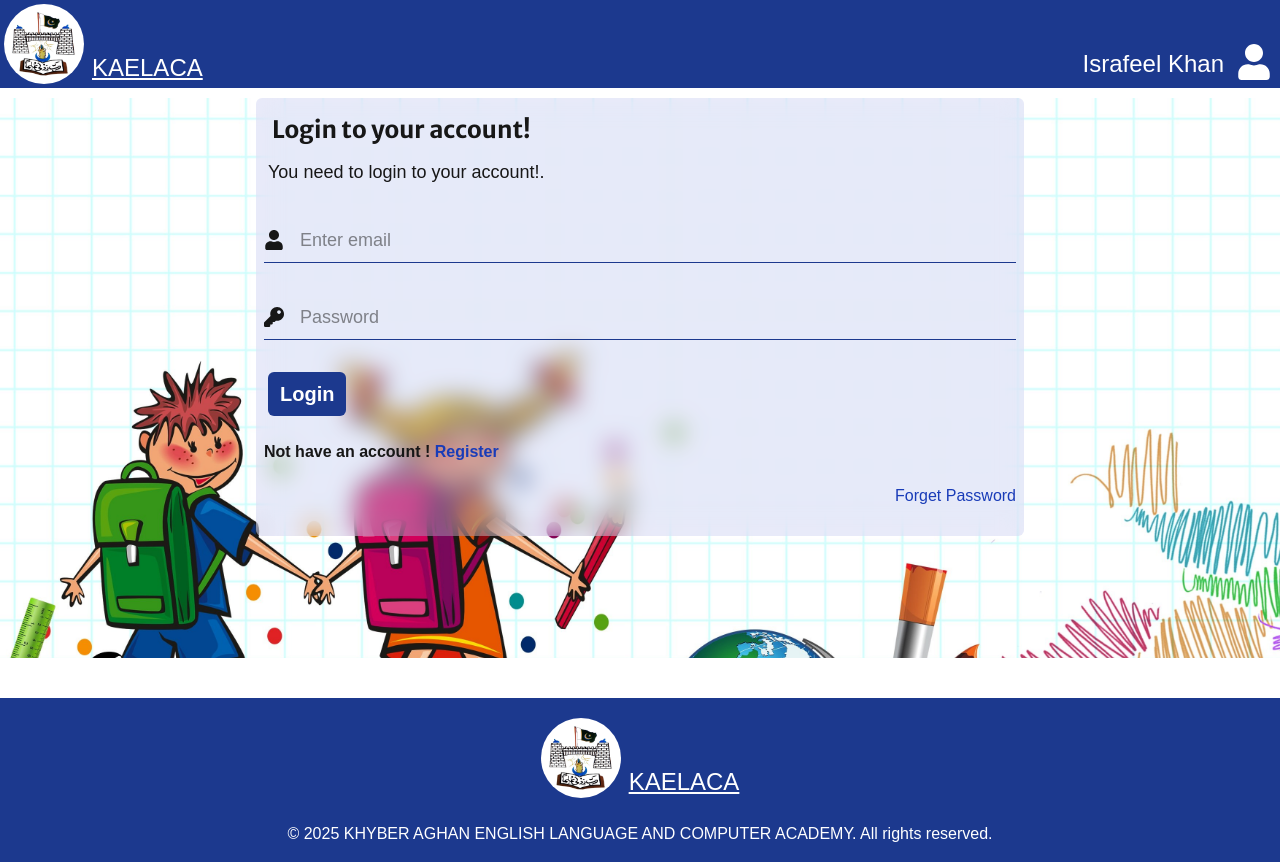
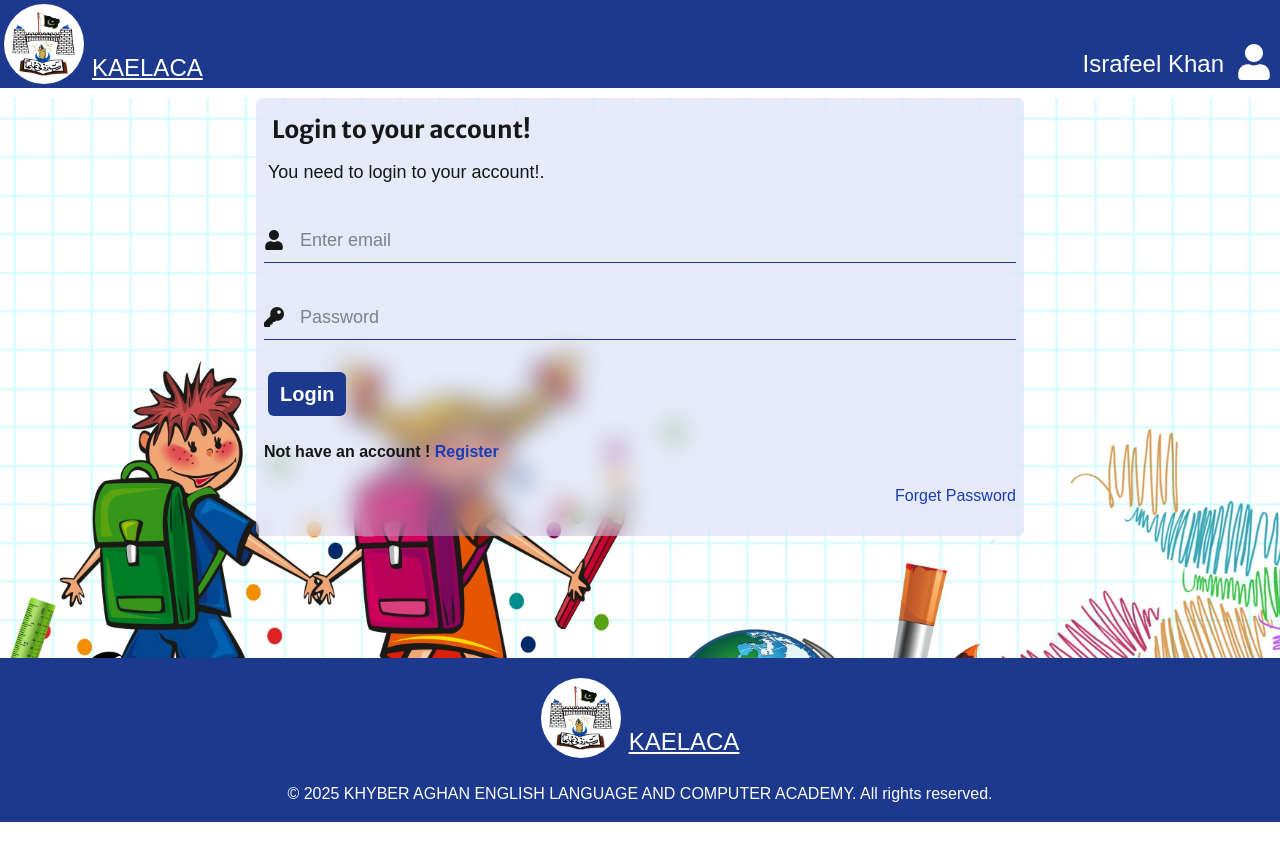
Before and after one commit to mhgkhan/kaelca, a Next.js app: page / in a window 1280 px wide. After the commit the page ends 822 px from the top, so only its background shows below. Built offline with nearby package versions, Linux system fonts and the light colour scheme; a web font is replaced by a local one.

Commit message:
fix footer

```diff
--- a/src/components/Footer.jsx
+++ b/src/components/Footer.jsx
@@ -3,7 +3,7 @@ import Logo from './Logo'
 
 const Footer = () => {
   return (
-    <footer className="bg-blue-900 text-white dark:bg-slate-950 relative mt-10">
+    <footer className="bg-blue-900 text-white dark:bg-slate-950 relative">
         <div className="container mx-auto flex flex-col gap-5 items-center justify-center p-4">
             <Logo />
             <p className="text-center">&copy; {new Date().getFullYear()} KHYBER AGHAN ENGLISH LANGUAGE AND COMPUTER ACADEMY. All rights reserved.</p>
```
